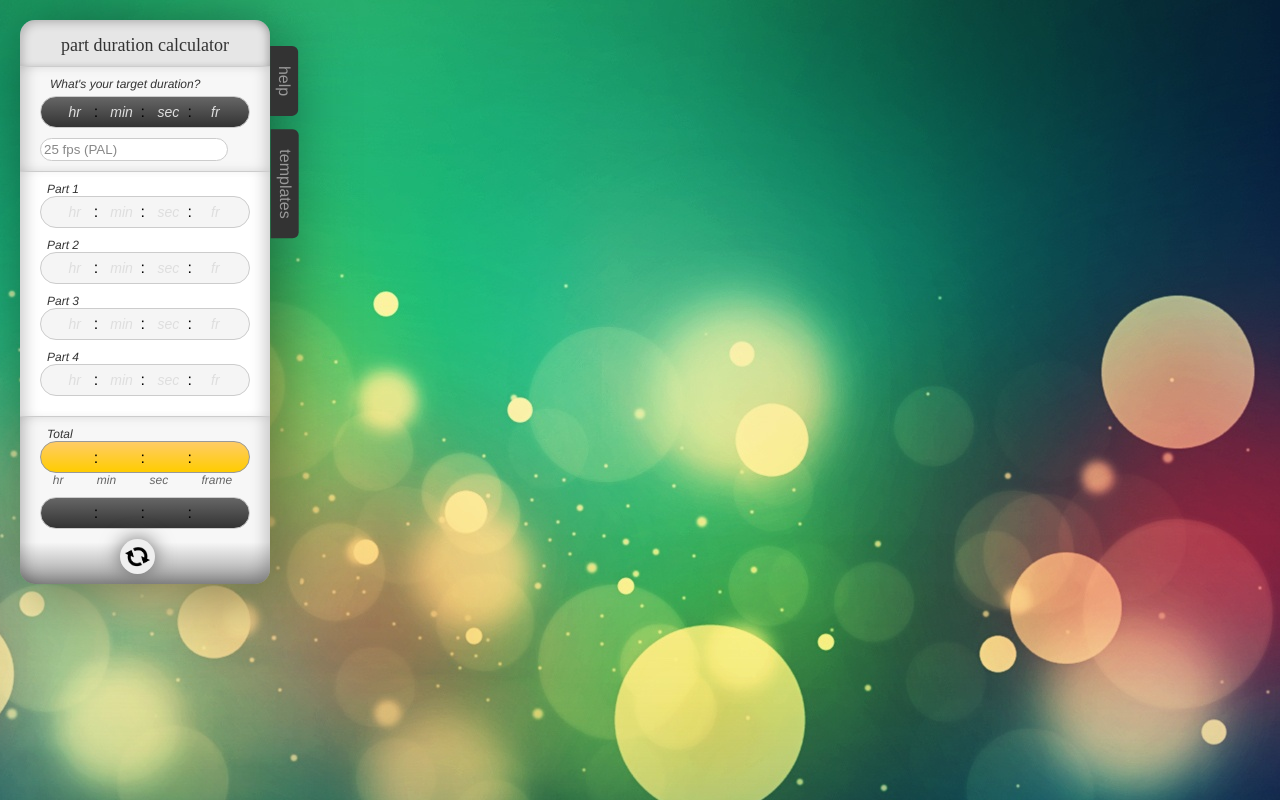
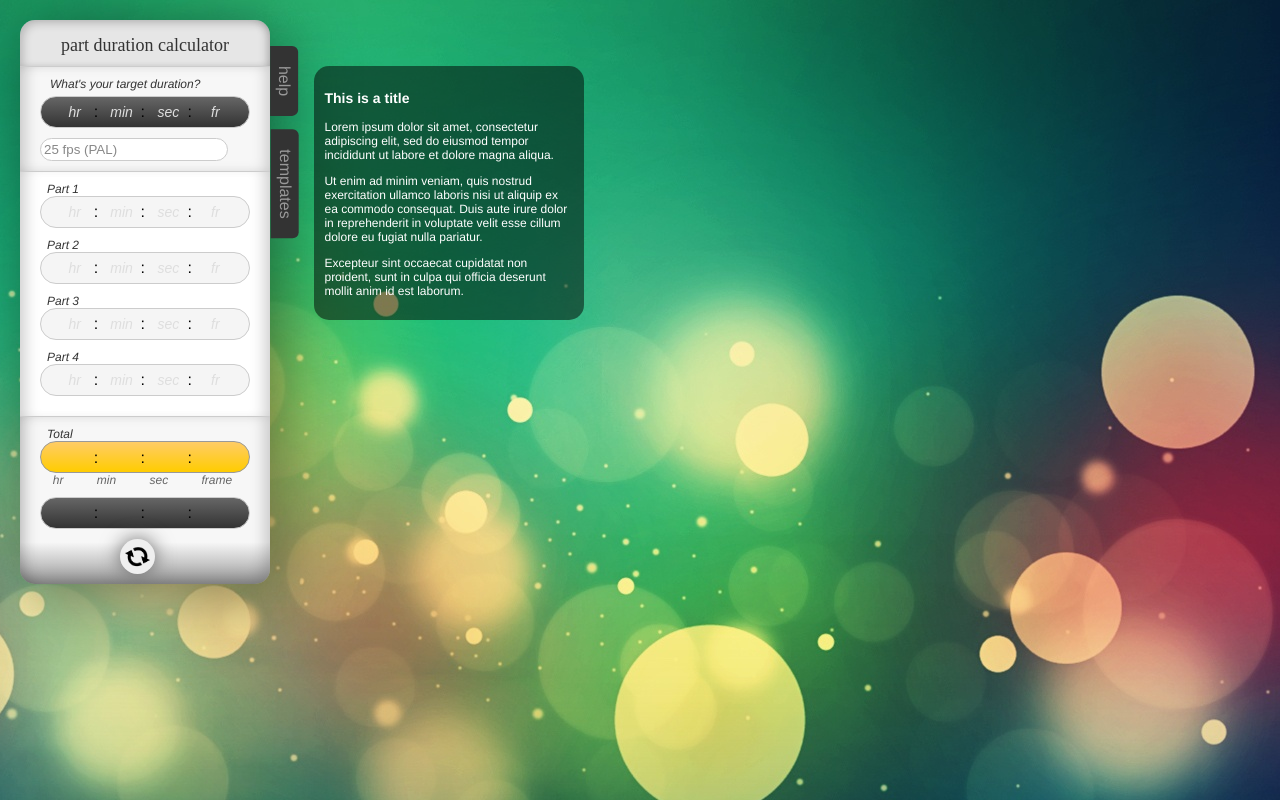
Before and after one commit to c1are/timecode, a plain HTML site: page index.html in a window 1280 px wide. Drawn offline with Linux system fonts and the light colour scheme.

Commit message:
addition of help box

```diff
--- a/index.html
+++ b/index.html
@@ -119,10 +119,15 @@
           </form>
 
           <button id="refresh"><img src="assets/refresh-icon.png"></button>
+        </div>
+  </div>
+  </div>
+  <div id="helpBox">
+    <h3>This is a title</h3>
+    <p>Lorem ipsum dolor sit amet, consectetur adipiscing elit, sed do eiusmod tempor incididunt ut labore et dolore magna aliqua.</p>
+    <p>Ut enim ad minim veniam, quis nostrud exercitation ullamco laboris nisi ut aliquip ex ea commodo consequat. Duis aute irure dolor in reprehenderit in voluptate velit esse cillum dolore eu fugiat nulla pariatur. </p>
+    </p>Excepteur sint occaecat cupidatat non proident, sunt in culpa qui officia deserunt mollit anim id est laborum.</p>
 
-        </div>
-
-  </div>
   </div>
   <!--
   <div id="footer">
--- a/js_script1.js
+++ b/js_script1.js
@@ -35,7 +35,13 @@ var totalSec = document.getElementById("totalSec");
 var totalFr = document.getElementById("totalFr");
 
 //add part (not currently in use)
-var addPart = document.getElementById("addPartButton");
+var refresh = document.getElementById("refresh");
+
+//frame rate variables
+var pal = 25;
+var NTSCdropFrame = 29.97;
+var NYSCnonDropFrame = 30;
+var film = 24;
 
 //making sure result is returned as a number and a string
 function getValue(input){
--- a/style.css
+++ b/style.css
@@ -8,7 +8,7 @@ body {
 }
 
 #calcWrapper{
-  display: block;
+  display: inline-block;
   width: 250px;
   padding: 20px;
 }
@@ -321,6 +321,20 @@ li {
   color: white;
 }
 
+#helpBox{
+  display: inline-block;
+  vertical-align: top;
+  background-color: rgba(0,0,0,0.5);
+  color: white;
+  width: 250px;
+  padding: 10px;
+  position: relative;
+  margin: 20px;
+  border-radius: 15px;
+  font-size: 12px;
+  top: 46px;
+}
+
 #templateLabel{
   position: absolute;
   left: 230px;
```
Also changed, not shown: favicon.ico (added).
